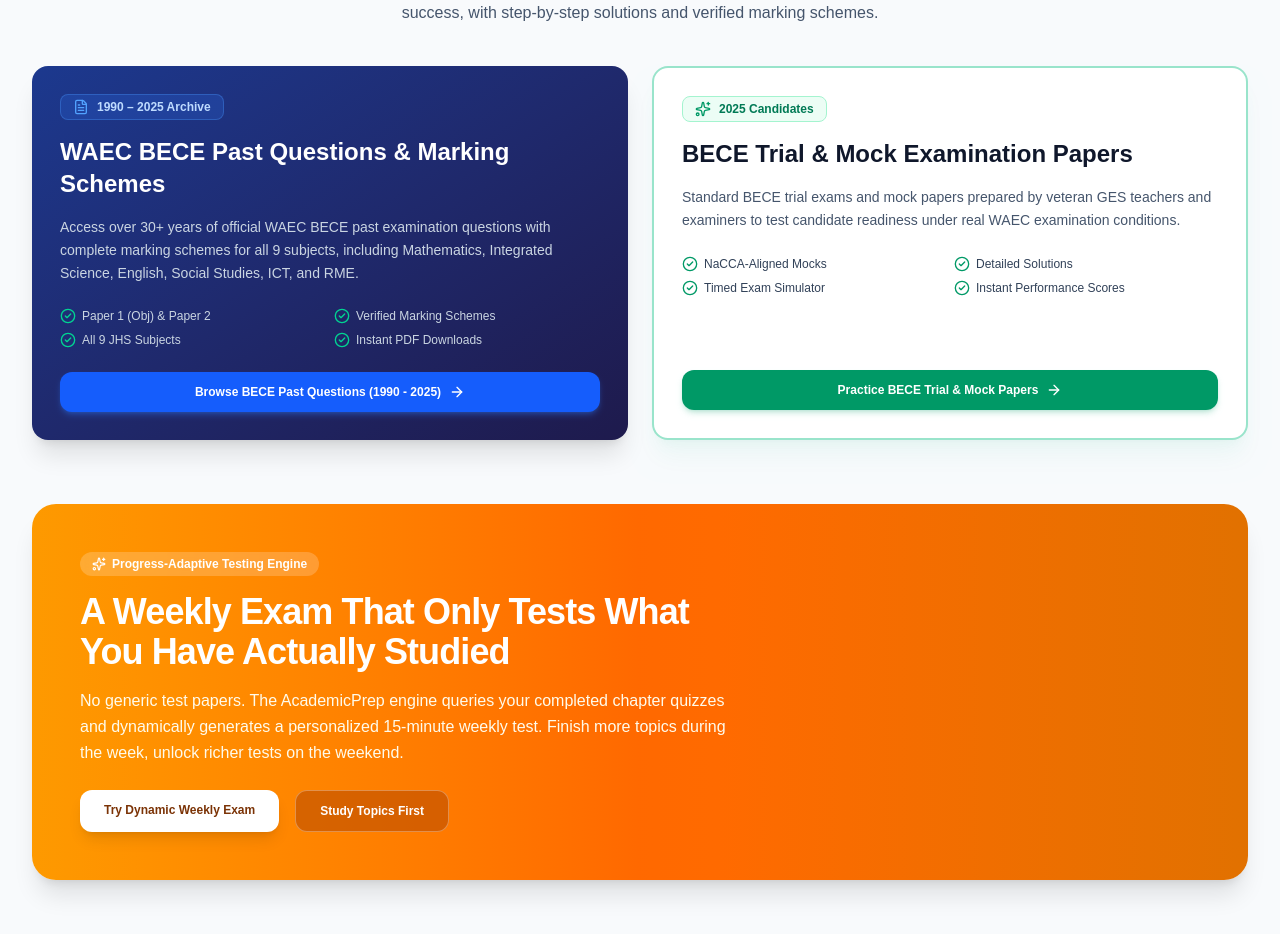
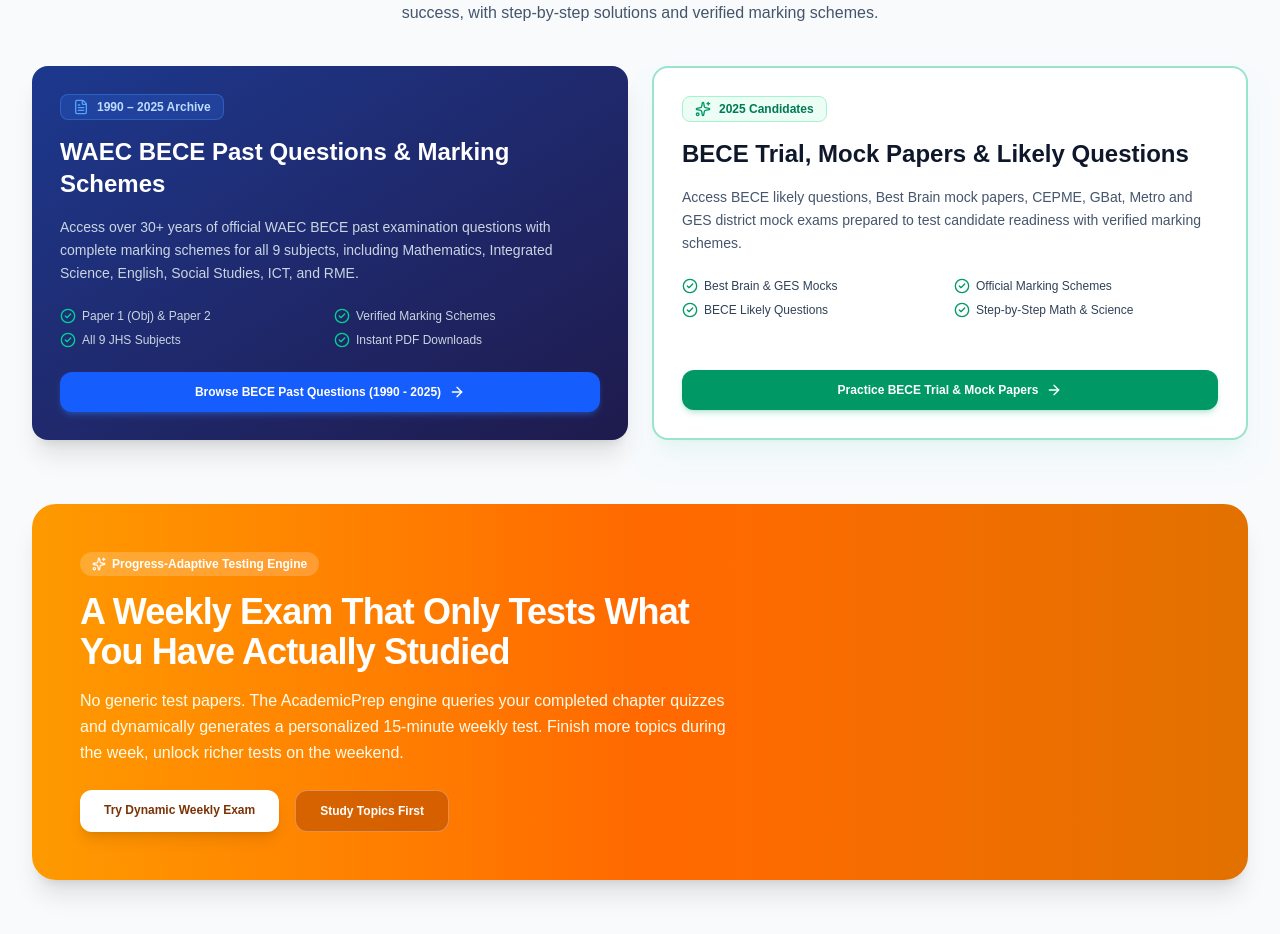
Before and after one commit to leo3276/AcademicPrep, a Next.js app: page / in a window 1280 px wide. Shown: the part 1720-2654 px from the top of the page. Built offline with nearby package versions, Linux system fonts and the light colour scheme; no server answers; the database is empty.

Commit message:
feat(seo): add high-intent Ghanaian exam keywords and mock providers

```diff
--- a/app/jhs/bece-past-questions/layout.tsx
+++ b/app/jhs/bece-past-questions/layout.tsx
@@ -5,9 +5,16 @@ export const metadata: Metadata = {
   description:
     'Download and practice official WAEC BECE past examination questions with step-by-step marking schemes for Mathematics, Integrated Science, English, Social Studies, ICT, and RME.',
   keywords: [
+    'BECE likely questions',
+    'BECE apor',
+    'How to solve Mathematics',
+    'science questions',
+    'free questions',
+    'Marking schemes',
     'BECE past questions and answers',
     'BECE 2024 past questions pdf',
     'BECE 2025 past questions',
+    'BECE 2027 questions',
     'WAEC BECE past questions download',
     'BECE past questions Ghana',
     'BECE integrated science past questions',
--- a/app/jhs/trial-questions/layout.tsx
+++ b/app/jhs/trial-questions/layout.tsx
@@ -5,13 +5,23 @@ export const metadata: Metadata = {
   description:
     'Practice high-yield BECE mock examination questions and trial papers prepared by seasoned WAEC examiners and GES teachers across Ghana.',
   keywords: [
+    'BECE likely questions',
+    'Best brain mock questions',
+    'cepme mock questions',
+    'GBat mock questions',
+    'GES mock questions',
+    'Metro mock questions',
+    'District mock questions',
+    'BECE apor',
+    'Mock apor',
+    'Marking schemes',
+    'BECE trial questions',
     'BECE trial questions Ghana',
     'BECE mock exam 2025',
     'BECE mock questions and answers',
     'JHS mock examination papers',
     'Ghana BECE trial test papers',
-    'BECE 2025 trial questions',
-    'trial questions for BECE 2025 candidates',
+    'free questions',
   ],
   alternates: {
     canonical: '/jhs/trial-questions',
--- a/app/layout.tsx
+++ b/app/layout.tsx
@@ -25,8 +25,29 @@ export const metadata: Metadata = {
     template: '%s | AcademicPrep Ghana',
   },
   description:
-    'Ghana’s premier online study platform for JHS 1, 2, and 3 students. Access 30+ years of WAEC BECE past questions and answers, NaCCA syllabus curriculum notes, interactive chapter quizzes, and weekly mock exams across all 9 subjects.',
+    'Ghana’s premier online exam prep portal for JHS, SHS, and BECE candidates. Access BECE & WASSCE likely questions, Best Brain, CEPME & GES district mock papers, 30+ years of WAEC past questions with marking schemes, and free science & mathematics solutions.',
   keywords: [
+    // Top student search phrases & mock providers
+    'BECE likely questions',
+    'wassce likely questions',
+    'BECE apor',
+    'wassce apor',
+    'Best brain mock questions',
+    'cepme mock questions',
+    'GBat mock questions',
+    'How to solve Mathematics',
+    'GES mock questions',
+    'Metro mock questions',
+    'District mock questions',
+    'BECE 2027 questions',
+    'WASSCE 2027 questions',
+    'free questions',
+    'science questions',
+    'Mock apor',
+    'University questions',
+    'BECE trial questions',
+    'wassce trial questions',
+    'Marking schemes',
     // Core high-volume BECE searches in Ghana
     'BECE past questions and answers',
     'BECE past questions',
--- a/app/page.tsx
+++ b/app/page.tsx
@@ -323,27 +323,27 @@ export default function HomePage() {
                 2025 Candidates
               </div>
               <h3 className="text-2xl font-bold text-slate-900">
-                BECE Trial & Mock Examination Papers
+                BECE Trial, Mock Papers & Likely Questions
               </h3>
               <p className="text-xs sm:text-sm text-slate-600 leading-relaxed">
-                Standard BECE trial exams and mock papers prepared by veteran GES teachers and examiners to test candidate readiness under real WAEC examination conditions.
+                Access BECE likely questions, Best Brain mock papers, CEPME, GBat, Metro and GES district mock exams prepared to test candidate readiness with verified marking schemes.
               </p>
               <div className="grid grid-cols-2 gap-2 text-xs text-slate-700 pt-2">
                 <div className="flex items-center gap-1.5">
                   <CheckCircle2 className="w-4 h-4 text-emerald-600 shrink-0" />
-                  <span>NaCCA-Aligned Mocks</span>
+                  <span>Best Brain & GES Mocks</span>
                 </div>
                 <div className="flex items-center gap-1.5">
                   <CheckCircle2 className="w-4 h-4 text-emerald-600 shrink-0" />
-                  <span>Detailed Solutions</span>
+                  <span>Official Marking Schemes</span>
                 </div>
                 <div className="flex items-center gap-1.5">
                   <CheckCircle2 className="w-4 h-4 text-emerald-600 shrink-0" />
-                  <span>Timed Exam Simulator</span>
+                  <span>BECE Likely Questions</span>
                 </div>
                 <div className="flex items-center gap-1.5">
                   <CheckCircle2 className="w-4 h-4 text-emerald-600 shrink-0" />
-                  <span>Instant Performance Scores</span>
+                  <span>Step-by-Step Math & Science</span>
                 </div>
               </div>
             </div>
```
